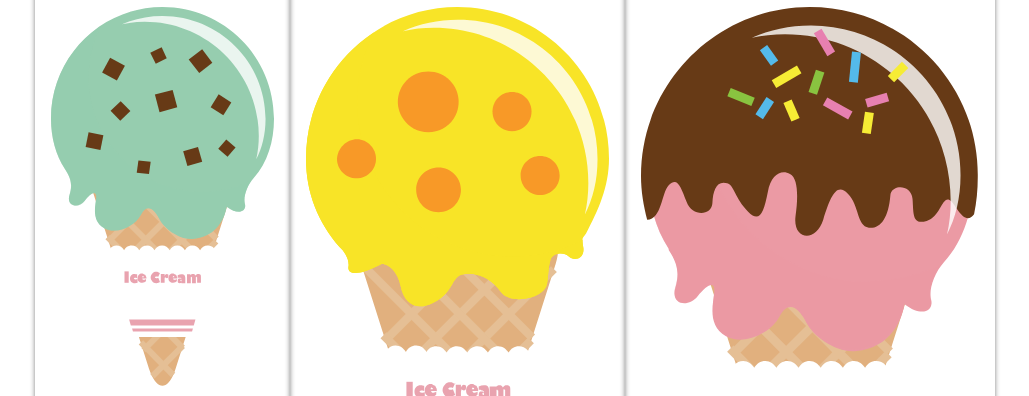
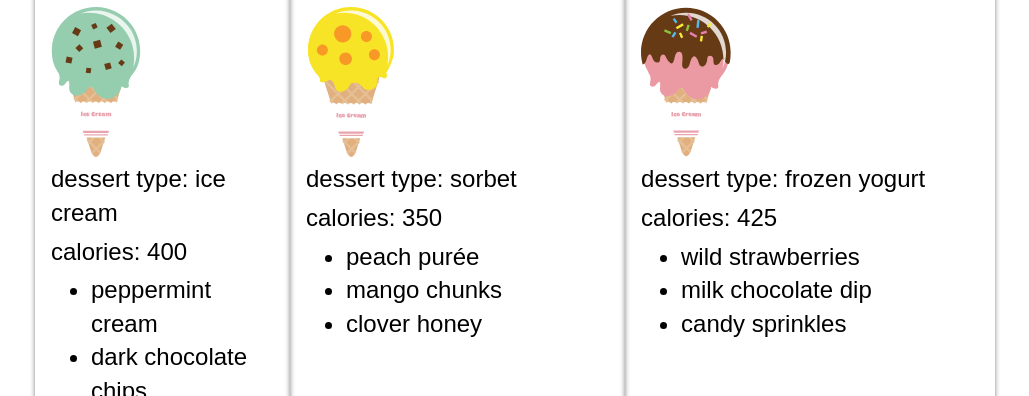
Before and after one commit to smccrindle/comp1073-10, a plain HTML site: page index.html in a window 1280 px wide. Shown: the part 389-785 px from the top of the page, without its empty margins (125-1154 px from the left). Drawn offline with Linux system fonts and the light colour scheme.

Commit message:
Fixing dimensions for SVGs with CSS

```diff
--- a/css/styles.css
+++ b/css/styles.css
@@ -33,9 +33,10 @@ section article {
 	box-shadow: 0 5px 5px grey;
 	padding: 1rem;
 }
-article image {
+article img {
 	display: block;
-	height: 90px;
+	height: 150px;
+	width: 90px;
 }
 section p {
   margin: 5px 0;
```
